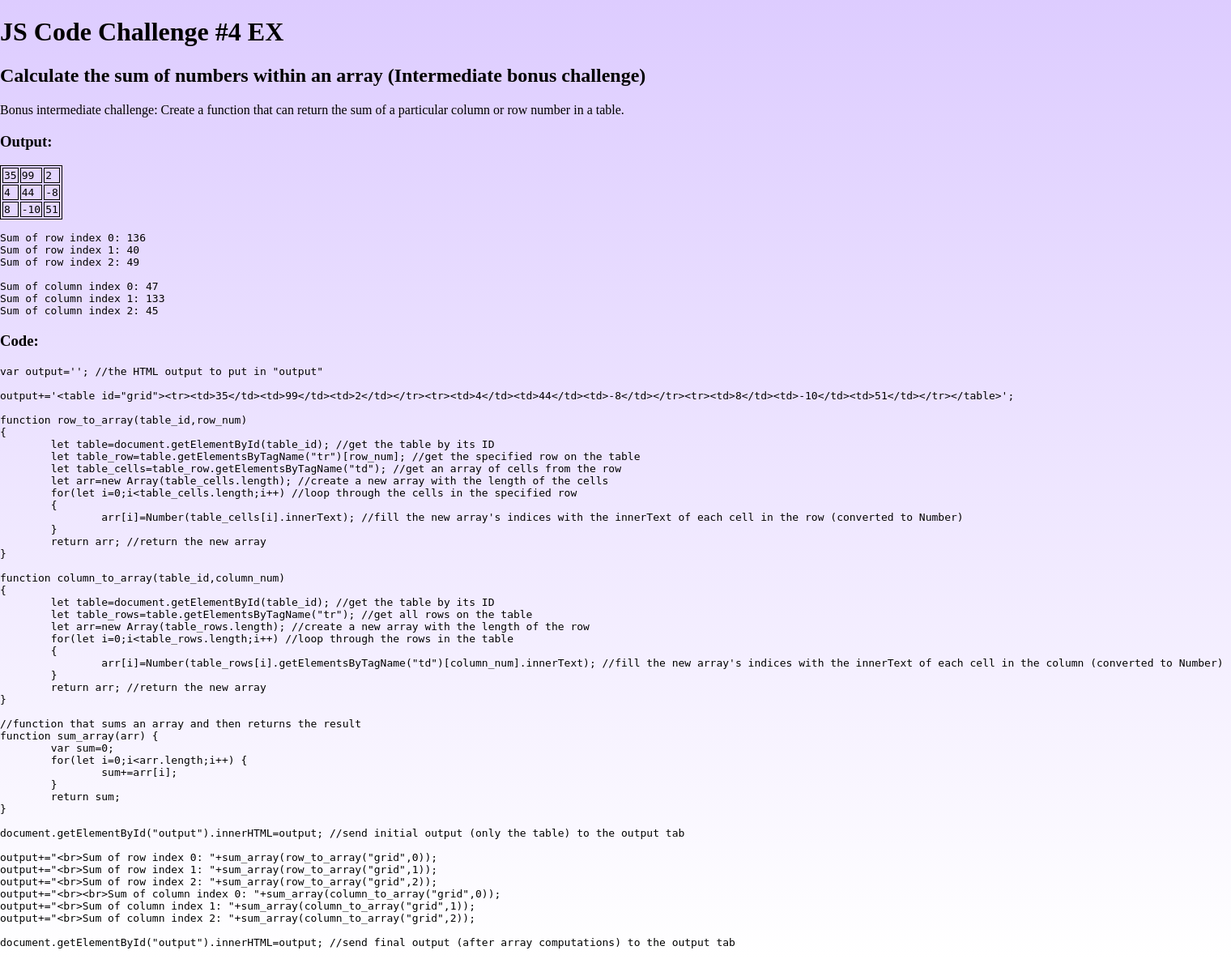
After one commit to carnegiesgrave/freelunch, a PHP site: page /challenge4ex.html in a window 1520 px wide. The commit adds this page. Shown: the whole page at 81% size. Run offline with PHP 8.4, Linux system fonts and the light colour scheme.

Commit message:
challenge 4 and 4ex

```diff
--- /dev/null
+++ b/challenge4ex.html
@@ -0,0 +1,115 @@
+<!DOCTYPE html>
+<html>
+<head>
+<meta charset="utf-8">
+<link rel="stylesheet" href="challengestyle.css"/>
+</head>
+<body>
+<h1 id="grad">JS Code Challenge #4 EX</h1>
+<h2>Calculate the sum of numbers within an array (Intermediate bonus challenge)</h2>
+<p>Bonus intermediate challenge: Create a function that can return the sum of a particular column or row number in a table.</p>
+<h3>Output:</h2>
+<pre id="output">Output goes here (replace via script)</pre>
+<h3>Code:</h2>
+<pre id="code">
+var output=''; //the HTML output to put in "output"
+
+output+='&lt;table id="grid">&lt;tr>&lt;td>35&lt;/td>&lt;td>99&lt;/td>&lt;td>2&lt;/td>&lt;/tr>&lt;tr>&lt;td>4&lt;/td>&lt;td>44&lt;/td>&lt;td>-8&lt;/td>&lt;/tr>&lt;tr>&lt;td>8&lt;/td>&lt;td>-10&lt;/td>&lt;td>51&lt;/td>&lt;/tr>&lt;/table>';
+
+function row_to_array(table_id,row_num)
+{
+	let table=document.getElementById(table_id); //get the table by its ID
+	let table_row=table.getElementsByTagName("tr")[row_num]; //get the specified row on the table
+	let table_cells=table_row.getElementsByTagName("td"); //get an array of cells from the row
+	let arr=new Array(table_cells.length); //create a new array with the length of the cells
+	for(let i=0;i&lt;table_cells.length;i++) //loop through the cells in the specified row
+	{
+		arr[i]=Number(table_cells[i].innerText); //fill the new array's indices with the innerText of each cell in the row (converted to Number)
+	}
+	return arr; //return the new array
+}
+
+function column_to_array(table_id,column_num)
+{
+	let table=document.getElementById(table_id); //get the table by its ID
+	let table_rows=table.getElementsByTagName("tr"); //get all rows on the table
+	let arr=new Array(table_rows.length); //create a new array with the length of the row
+	for(let i=0;i&lt;table_rows.length;i++) //loop through the rows in the table
+	{
+		arr[i]=Number(table_rows[i].getElementsByTagName("td")[column_num].innerText); //fill the new array's indices with the innerText of each cell in the column (converted to Number)
+	}
+	return arr; //return the new array
+}
+
+//function that sums an array and then returns the result
+function sum_array(arr) {
+	var sum=0;
+	for(let i=0;i&lt;arr.length;i++) {
+		sum+=arr[i];
+	}
+	return sum;
+}
+
+document.getElementById("output").innerHTML=output; //send initial output (only the table) to the output tab
+
+output+="&lt;br>Sum of row index 0: "+sum_array(row_to_array("grid",0));
+output+="&lt;br>Sum of row index 1: "+sum_array(row_to_array("grid",1));
+output+="&lt;br>Sum of row index 2: "+sum_array(row_to_array("grid",2));
+output+="&lt;br>&lt;br>Sum of column index 0: "+sum_array(column_to_array("grid",0));
+output+="&lt;br>Sum of column index 1: "+sum_array(column_to_array("grid",1));
+output+="&lt;br>Sum of column index 2: "+sum_array(column_to_array("grid",2));
+
+document.getElementById("output").innerHTML=output; //send final output (after array computations) to the output tab
+</pre>
+<script>
+var output=''; //the HTML output to put in "output"
+
+output+='<table id="grid"><tr><td>35</td><td>99</td><td>2</td></tr><tr><td>4</td><td>44</td><td>-8</td></tr><tr><td>8</td><td>-10</td><td>51</td></tr></table>';
+
+function row_to_array(table_id,row_num)
+{
+	let table=document.getElementById(table_id); //get the table by its ID
+	let table_row=table.getElementsByTagName("tr")[row_num]; //get the specified row on the table
+	let table_cells=table_row.getElementsByTagName("td"); //get an array of cells from the row
+	let arr=new Array(table_cells.length); //create a new array with the length of the cells
+	for(let i=0;i<table_cells.length;i++) //loop through the cells in the specified row
+	{
+		arr[i]=Number(table_cells[i].innerText); //fill the new array's indices with the innerText of each cell in the row (converted to Number)
+	}
+	return arr; //return the new array
+}
+
+function column_to_array(table_id,column_num)
+{
+	let table=document.getElementById(table_id); //get the table by its ID
+	let table_rows=table.getElementsByTagName("tr"); //get all rows on the table
+	let arr=new Array(table_rows.length); //create a new array with the length of the row
+	for(let i=0;i<table_rows.length;i++) //loop through the rows in the table
+	{
+		arr[i]=Number(table_rows[i].getElementsByTagName("td")[column_num].innerText); //fill the new array's indices with the innerText of each cell in the column (converted to Number)
+	}
+	return arr; //return the new array
+}
+
+//function that sums an array and then returns the result
+function sum_array(arr) {
+	var sum=0;
+	for(let i=0;i<arr.length;i++) {
+		sum+=arr[i];
+	}
+	return sum;
+}
+
+document.getElementById("output").innerHTML=output; //send initial output (only the table) to the output tab
+
+output+="<br>Sum of row index 0: "+sum_array(row_to_array("grid",0));
+output+="<br>Sum of row index 1: "+sum_array(row_to_array("grid",1));
+output+="<br>Sum of row index 2: "+sum_array(row_to_array("grid",2));
+output+="<br><br>Sum of column index 0: "+sum_array(column_to_array("grid",0));
+output+="<br>Sum of column index 1: "+sum_array(column_to_array("grid",1));
+output+="<br>Sum of column index 2: "+sum_array(column_to_array("grid",2));
+
+document.getElementById("output").innerHTML=output; //send final output (after array computations) to the output tab
+</script>
+</body>
+</html>
--- a/challengestyle.css
+++ b/challengestyle.css
@@ -5,3 +5,7 @@ body {
   background-size: 100% 100%;
   background-repeat: no-repeat;
 }
+
+table, th, td  {
+	border: 1px solid;
+}
```
Also changed, not shown: challenge4.html (added, +83 -0 lines).
